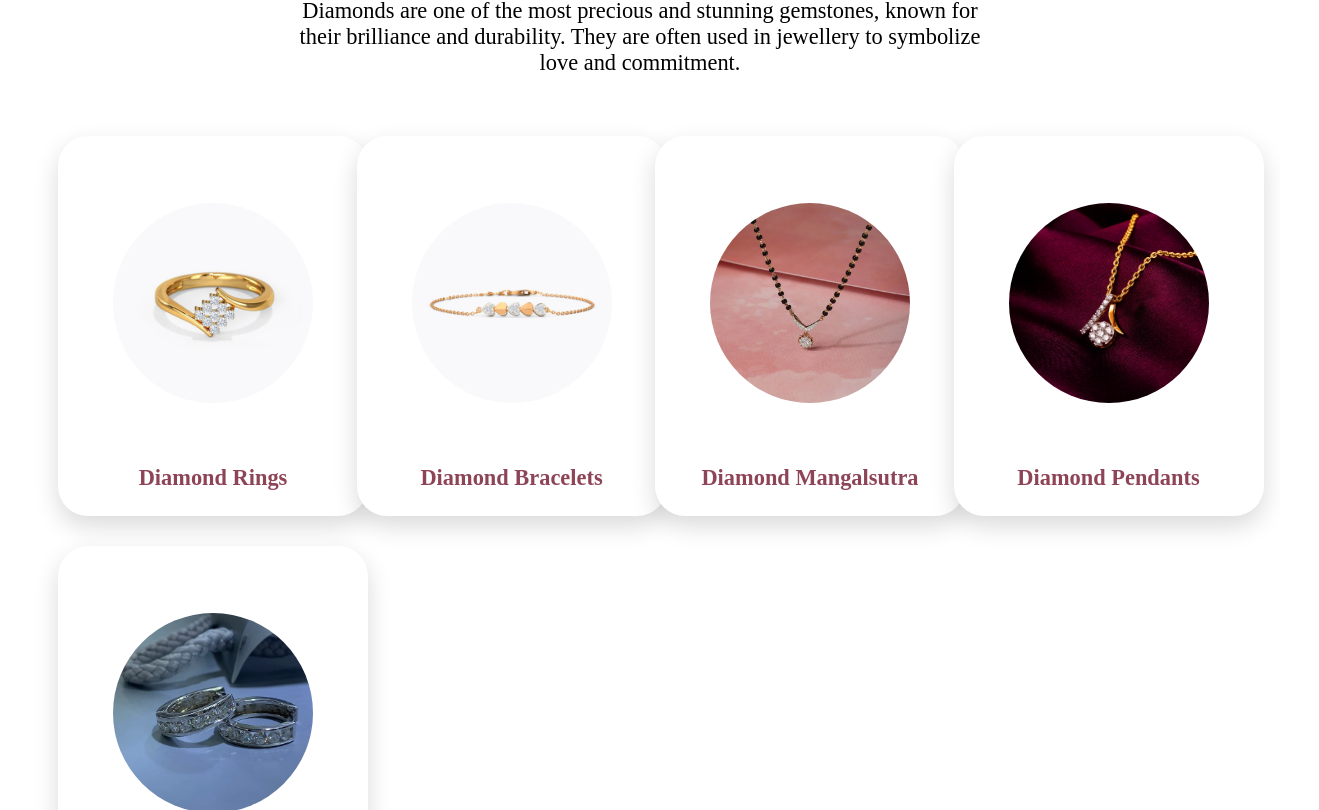
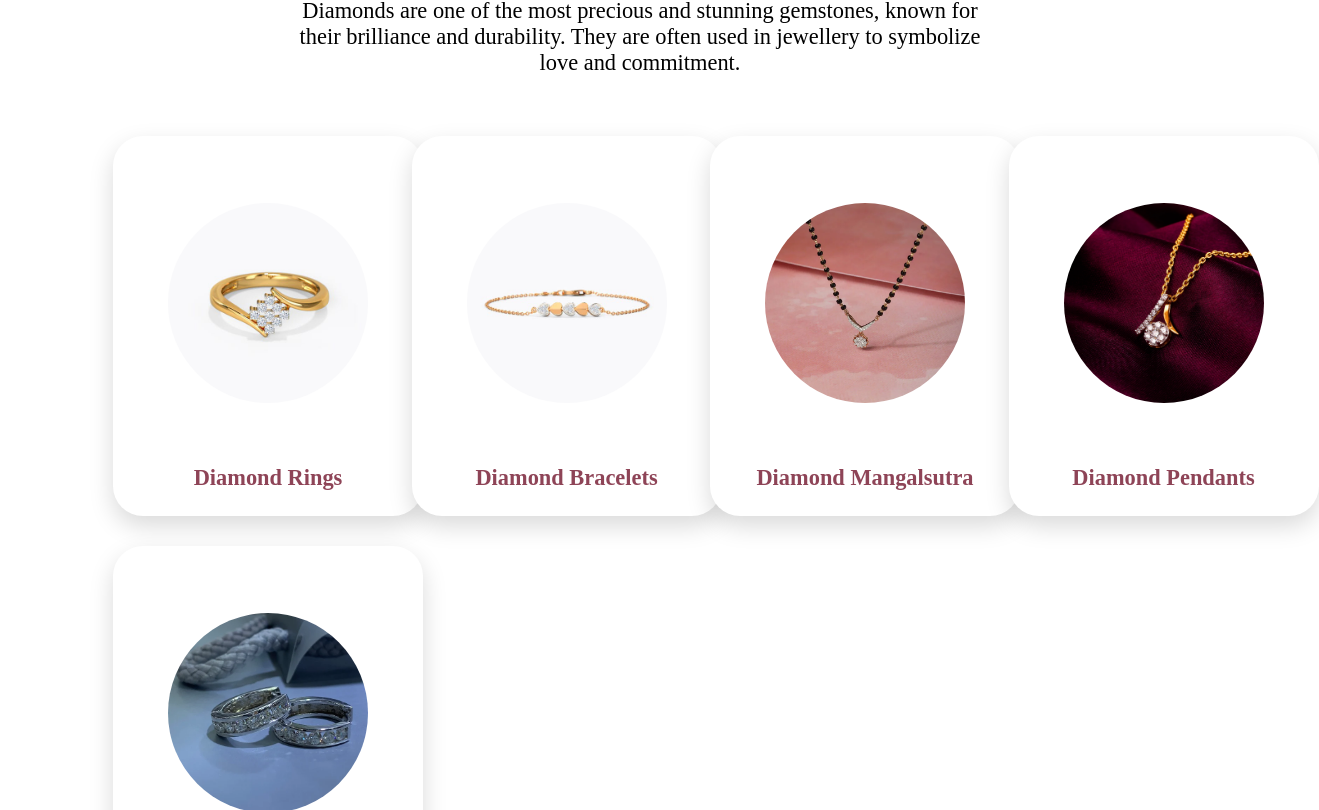
Before and after one commit to Nehasontakke123/ProjectNew1, a React (Vite) app: page / in a window 1280 px wide. Shown: the part 3070-3880 px from the top of the page, 1319 px wide, since content can reach past the window. Built offline with nearby package versions, Linux system fonts and the light colour scheme; no server answers.

Commit message:
new update

```diff
--- a/src/assets/css/DiamondJewellery.css
+++ b/src/assets/css/DiamondJewellery.css
@@ -78,6 +78,7 @@
 .jewellery-card {
   background: #fff;
   padding: 25px;
+  margin-left: 55px;
   border-radius: 30px;
   width: 260px;
   height: 330px; /* Height increased */
```
Also changed, not shown: src/components/BrideMusicPlayer.jsx (+0 -52 lines), src/components/VideoStream.jsx (+1 -40 lines).
